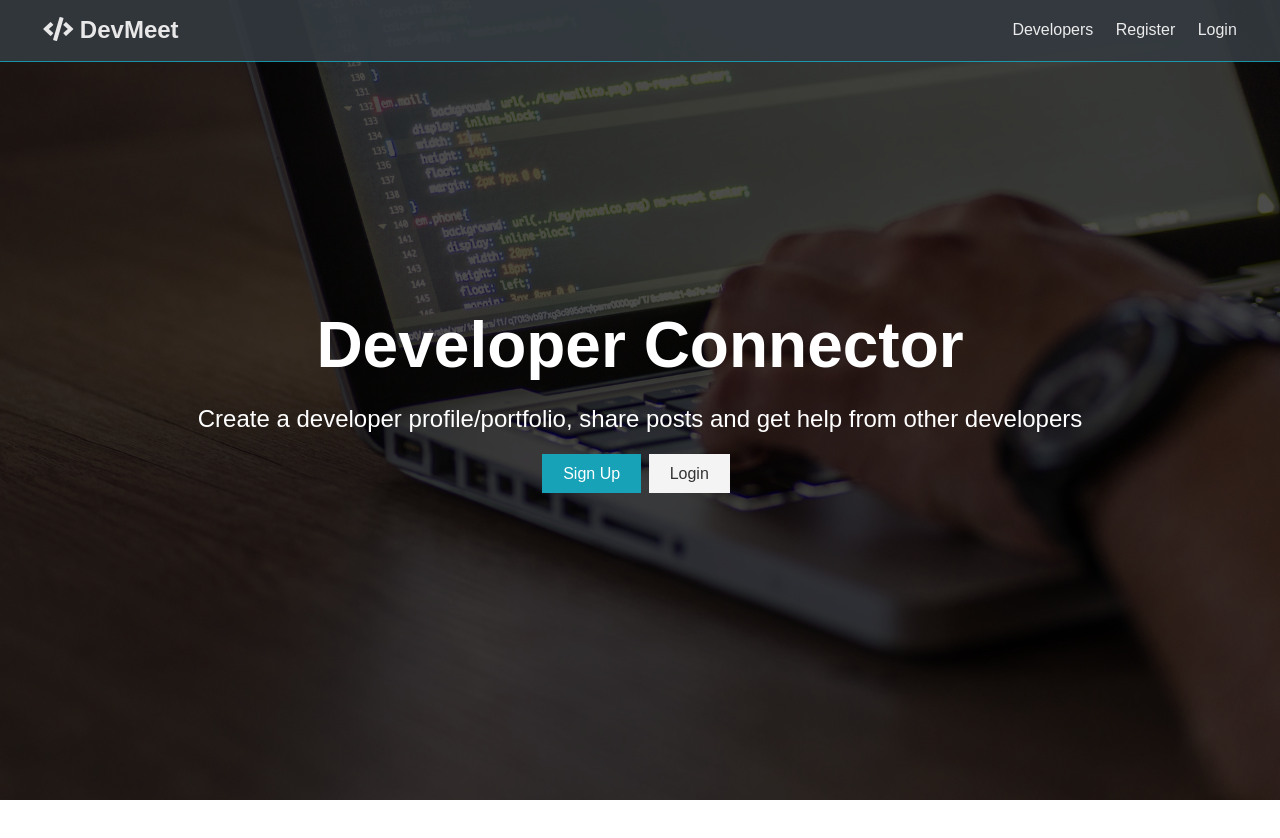
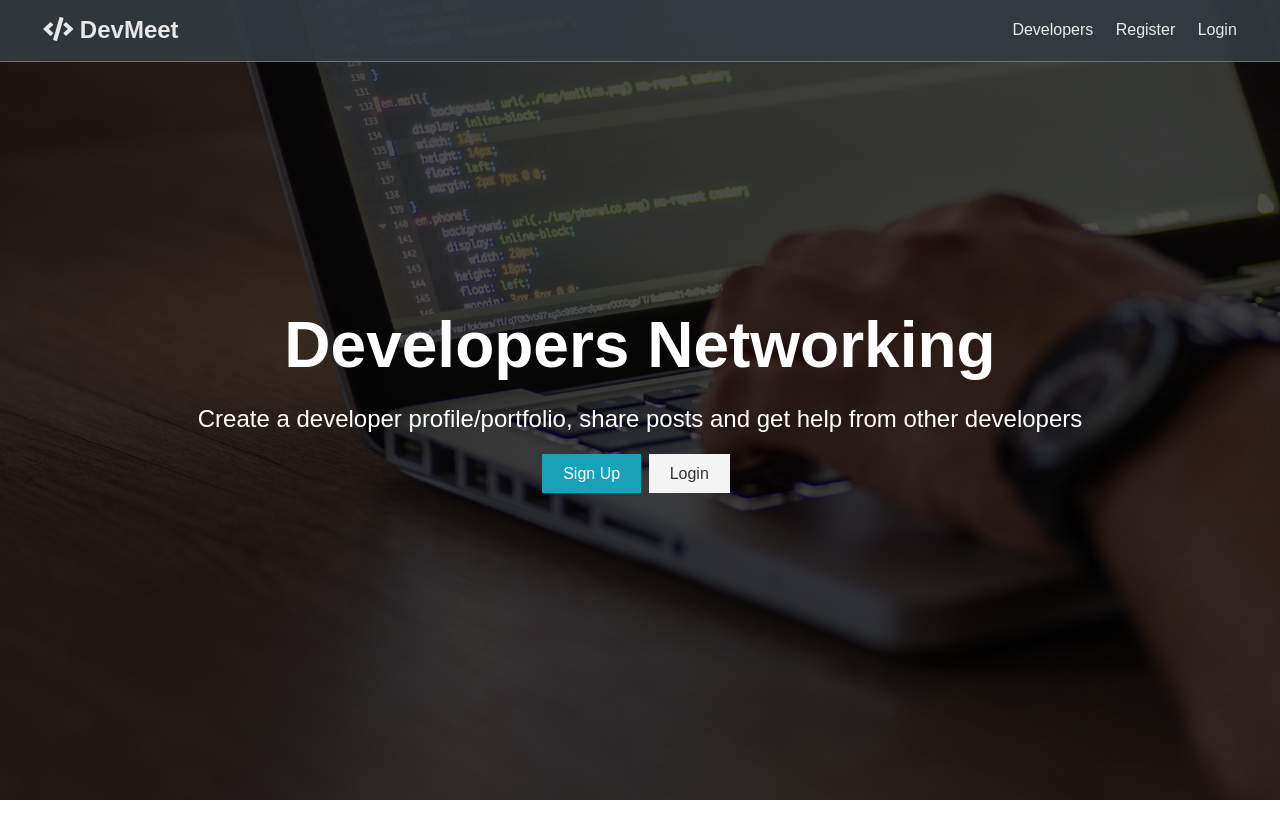
Before and after one commit to moodyomar/DevMeet, a React (Create React App) app in the folder client/: page / in a window 1280 px wide. Shown: the top 838 px of the page. Built offline with nearby package versions, Linux system fonts and the light colour scheme; the HTML template or start-up script is replaced by a standard one.

Commit message:
miinor changes + add seperate api link

```diff
--- a/client/package.json
+++ b/client/package.json
@@ -43,5 +43,5 @@
       "last 1 safari version"
     ]
   },
-  "proxy":"https://localhost:5000"
+  "proxy": "https://localhost:5000"
 }
--- /dev/null
+++ b/client/src/comps/auth/api.js
@@ -0,0 +1 @@
+export const API_URL = "http://localhost:5000"
--- a/client/src/comps/layout/Landing.js
+++ b/client/src/comps/layout/Landing.js
@@ -1,6 +1,5 @@
 import React from 'react';
 import {
-  BrowserRouter as Router,
   Link
 } from "react-router-dom";
 
@@ -11,7 +10,7 @@ return(
   <section className="landing">
   <div className="dark-overlay">
     <div className="landing-inner">
-      <h1 className="x-large">Developer Connector</h1>
+      <h1 className="x-large">Developers Networking</h1>
       <p className="lead">
         Create a developer profile/portfolio, share posts and get help from
         other developers
--- a/client/src/comps/layout/Navbar.js
+++ b/client/src/comps/layout/Navbar.js
@@ -1,6 +1,5 @@
 import React from 'react';
 import {
-  BrowserRouter as Router,
   Link
 } from "react-router-dom";
 
```
Also changed, not shown: 1 other file (tests, documents, lock files or other folders).
